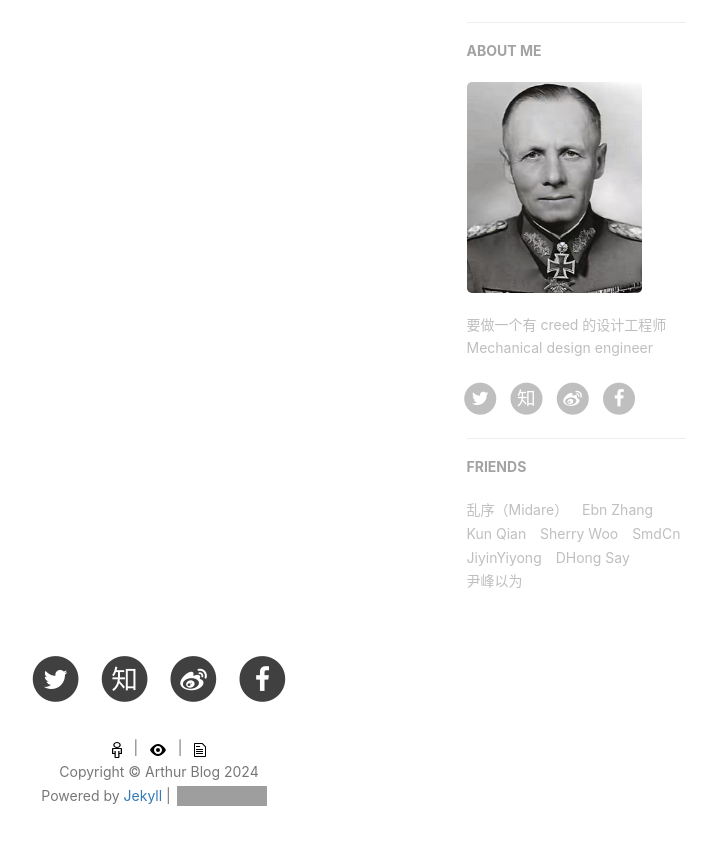
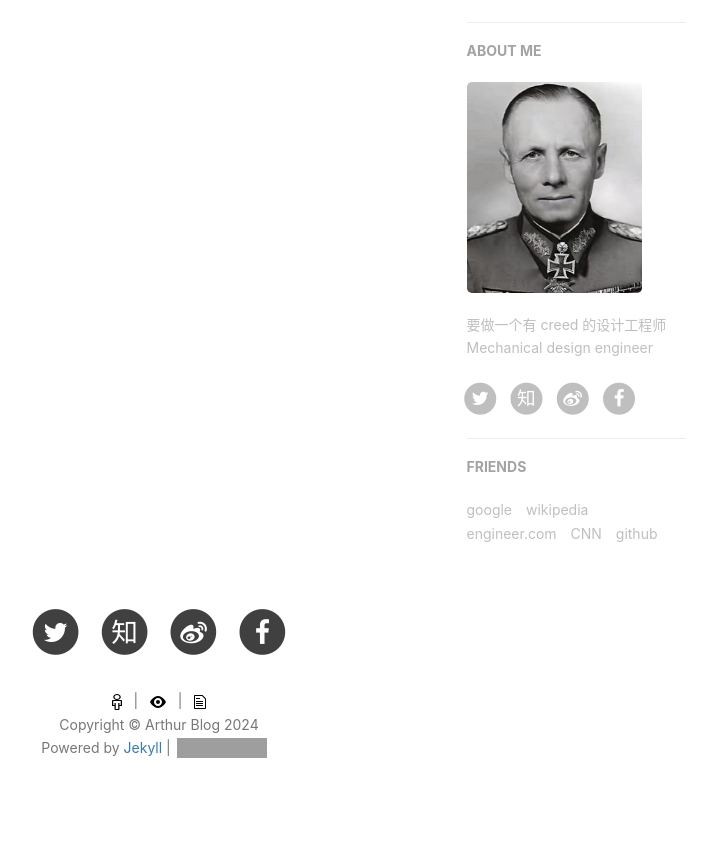
Before and after one commit to ArthurXIII/arthurxiii.github.io, a Jekyll site: the page built from index.html, in a window 1280 px wide and 900 px high, scrolled down 908 px. Shown: the top 845 px of the window, without its empty margins (481-1198 px from the left). Built offline with Jekyll 4.4.1, drawn with Linux system fonts in a browser that asks for light colours; nearby versions of some CDN libraries; comment, search, counter and statistics services are not loaded; grey boxes are pictures that could not be loaded.

Commit message:
Update _config.yml

```diff
--- a/_config.yml
+++ b/_config.yml
@@ -2,10 +2,10 @@
 title: Arthur Blog
 SEOTitle: 亚瑟的博客 | Arthur  Blog
 header-img: img/home-bg.jpg
-email: huxpro@gmail.com
+email: Arthur@gmail.com
 description: "这里是 @Hux亚瑟 的个人博客，与你一起发现更大的世界 | 要做一个有 creed 的设计工程师"
-keyword: "黄玄, Arthur黄玄, Hux, 鬼栈, huxpro, @huxpro, 黄玄的博客, Hux Blog, 博客, 个人网站, 互联网, Web, JavaScript, React, React Native, 前端, 设计"
-url: "https://huangxuan.me" # your host, for absolute URL
+keyword: " 个人网站, 互联网, Web, JavaScript, React, React Native, 前端, 设计"
+url: "" # your host, for absolute URL
 baseurl: "" # for example, '/blog' if your blog hosted on 'host/blog'
 
 # Publish posts or collection documents with a future date.
@@ -94,12 +94,9 @@
 # Friends
 friends:
   [
-    { title: "乱序（Midare）", href: "http://mida.re/" },
-    { title: "Ebn Zhang", href: "https://ebnbin.dev/" },
-    { title: "Kun Qian", href: "http://kunq.me" },
-    { title: "Sherry Woo", href: "https://sherrywoo.me/" },
-    { title: "SmdCn", href: "http://blog.smdcn.net" },
-    { title: "JiyinYiyong", href: "http://tiye.me/" },
-    { title: "DHong Say", href: "http://dhong.co" },
-    { title: "尹峰以为", href: "http://ingf.github.io/" },
+    { title: "google", href: "https://www.google.com/" },
+    { title: "wikipedia", href: "https://en.wikipedia.org/" },
+    { title: "engineer.com", href: "https://www.engineering.com/" },
+    { title: "CNN", href: "https://edition.cnn.com/" },
+    { title: "github", href: "https://github.com/" },
   ]
```
